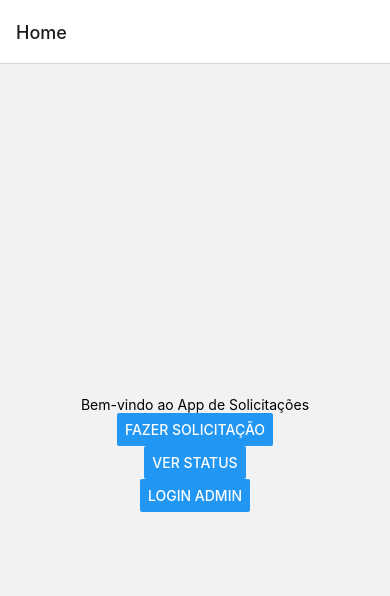
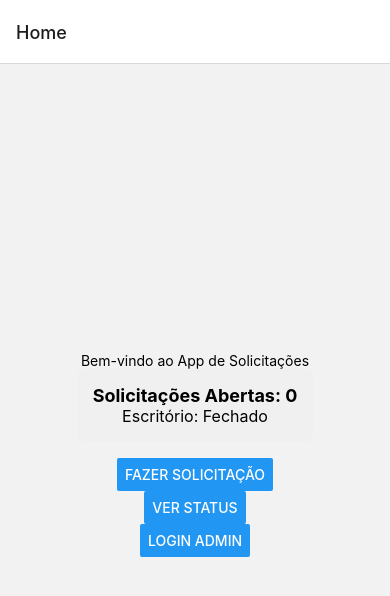
Before and after one commit to ntsation/app-project-solic, a React Native app: screen /Home in a window 390 px wide. Shown: the top 596 px of the page. Built offline with nearby package versions, Linux system fonts and the light colour scheme.

Commit message:
adiciona horario de funcionamento e quantidade de chamados abertos

```diff
--- a/src/context/RequestContext.js
+++ b/src/context/RequestContext.js
@@ -5,8 +5,18 @@ export const RequestContext = createContext();
 export const RequestProvider = ({ children }) => {
   const [requests, setRequests] = useState([]);
 
+  // Função para adicionar uma nova solicitação
+  const addRequest = (requestData) => {
+    const newRequest = {
+      ...requestData,
+      date: new Date().toISOString(), // Adiciona data e hora da solicitação
+      completed: false, // Supondo que a solicitação começa como não concluída
+    };
+    setRequests((prevRequests) => [...prevRequests, newRequest]);
+  };
+
   return (
-    <RequestContext.Provider value={{ requests, setRequests }}>
+    <RequestContext.Provider value={{ requests, setRequests, addRequest }}>
       {children}
     </RequestContext.Provider>
   );
--- a/src/hooks/useRequests.js
+++ b/src/hooks/useRequests.js
@@ -10,8 +10,18 @@ export const useRequests = () => {
       setError('Preencha todos os campos.');
       return;
     }
-    const newRequest = { service, description, status: 'Pendente' };
+
+    // Adiciona data e hora atuais à nova solicitação
+    const newRequest = {
+      service,
+      description,
+      status: 'Pendente',
+      date: new Date().toISOString(), // Adiciona data e hora
+      completed: false, // Define como não concluída
+    };
+
     setRequests([...requests, newRequest]);
+    setError(null); // Limpa o erro ao adicionar com sucesso
   };
 
   const removeRequest = (index) => {
--- a/src/screens/HomeScreen.js
+++ b/src/screens/HomeScreen.js
@@ -1,10 +1,30 @@
-import React from 'react';
-import { View, Button, Text } from 'react-native';
+import React, { useContext } from 'react';
+import { View, Button, Text, StyleSheet } from 'react-native';
+import { RequestContext } from '../context/RequestContext';
 
 const HomeScreen = ({ navigation }) => {
+  const { requests } = useContext(RequestContext);
+
+  // Contar solicitações abertas
+  const openRequestsCount = requests.filter(request => !request.completed).length;
+
+  // Verificar se o escritório está aberto
+  const isOfficeOpen = () => {
+    const now = new Date();
+    const day = now.getDay(); // 0 = Domingo, 1 = Segunda, ..., 6 = Sábado
+    const hour = now.getHours();
+    return day > 0 && day < 6 && hour >= 7 && hour < 17; // Horário de funcionamento
+  };
+
   return (
     <View style={{ flex: 1, justifyContent: 'center', alignItems: 'center' }}>
       <Text>Bem-vindo ao App de Solicitações</Text>
+      <View style={styles.card}>
+        <Text style={styles.cardTitle}>Solicitações Abertas: {openRequestsCount}</Text>
+        <Text style={styles.cardStatus}>
+          Escritório: {isOfficeOpen() ? 'Aberto' : 'Fechado'}
+        </Text>
+      </View>
       <Button title="Fazer Solicitação" onPress={() => navigation.navigate('Solicitação')} />
       <Button title="Ver Status" onPress={() => navigation.navigate('Status')} />
       <Button title="Login Admin" onPress={() => navigation.navigate('Login')} />
@@ -12,4 +32,21 @@ const HomeScreen = ({ navigation }) => {
   );
 };
 
+const styles = StyleSheet.create({
+  card: {
+    padding: 16,
+    backgroundColor: '#f0f0f0',
+    borderRadius: 8,
+    marginBottom: 16,
+    alignItems: 'center',
+  },
+  cardTitle: {
+    fontSize: 18,
+    fontWeight: 'bold',
+  },
+  cardStatus: {
+    fontSize: 16,
+  },
+});
+
 export default HomeScreen;
```
